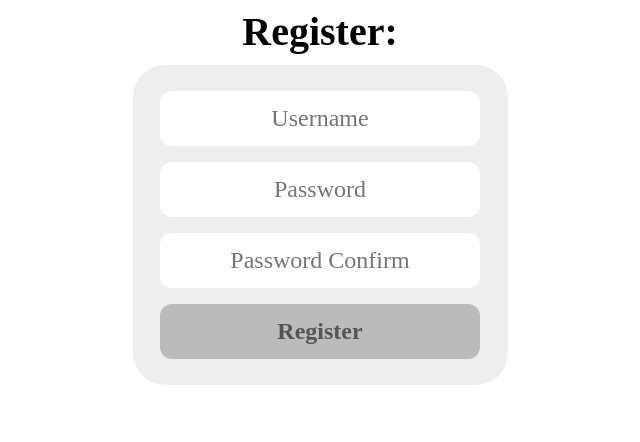
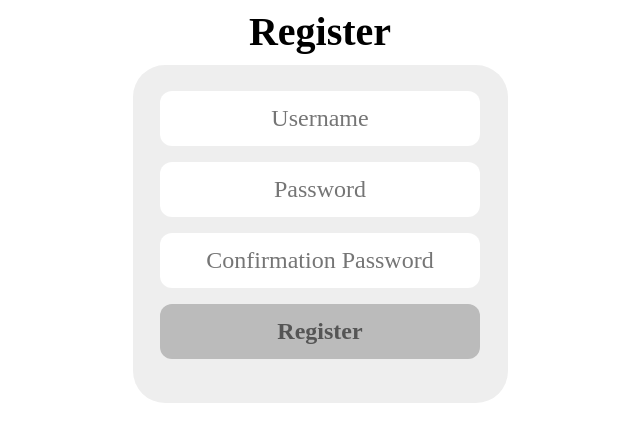
Before and after one commit to Itisalex2/HackKU-April-2021-Marathon, a Flask app: page /register in a window 1280 px wide. Shown: the top 442 px of the page, without its empty margins (320-960 px from the left). Run offline with Flask 2, Linux system fonts and the light colour scheme; some libraries are stand-ins or nearby versions.

Commit message:
Add files via upload

```diff
--- a/templates/register.html
+++ b/templates/register.html
@@ -3,6 +3,7 @@
 {% block main %}
 <!DOCTYPE html>
 <html>
+
 <head>
     <title>Login</title>
 </head>
@@ -65,24 +66,25 @@
 
 <body style="font-family: Futura; font-weight: bold;">
     <center style="font-size: 40px; padding-bottom: 10px">
-			Register:
+        Register
     </center>
     <div style="border-radius: 32px; text-align: center; background-color: #EEE; width: 375px; margin: auto; ">
         <br>
-			<form action="/login" method="post" style="margin: 0px;">
+        <form action="/register" method="post" style="margin: 0px;">
             <input class="textbox" type="text" id="username" name="username" placeholder="Username"
                 style="font-family: Futura; text-align: center; font-size: 24px">
             <br>
             <input class="textbox" type="text" id="password" name="password" placeholder="Password"
                 style="font-family: Futura; text-align: center; font-size: 24px">
             <br>
-				<input class="textbox" type="text" id="password2" placeholder="Password Confirm"
-					style="font-family: Futura; text-align: center; font-size: 24px;">
+            <input class="textbox" type="text" id="confirmation_password" name="confirmation_password"
+                placeholder="Confirmation Password" style="font-family: Futura; text-align: center; font-size: 24px">
             <br>
             <button class="button" onclick="register()"
-				style="font-weight: bold; font-family: Futura; text-align: center; font-size: 24px">Register</button>
+                style="font-weight: bold; font-family: Futura; text-align: center; font-size: 24px ">Register</button>
+        </form>
         <br>
-			</form>
+
         <br>
     </div>
 </body>
```
Lines whose indentation alone changed are shown as unchanged.
